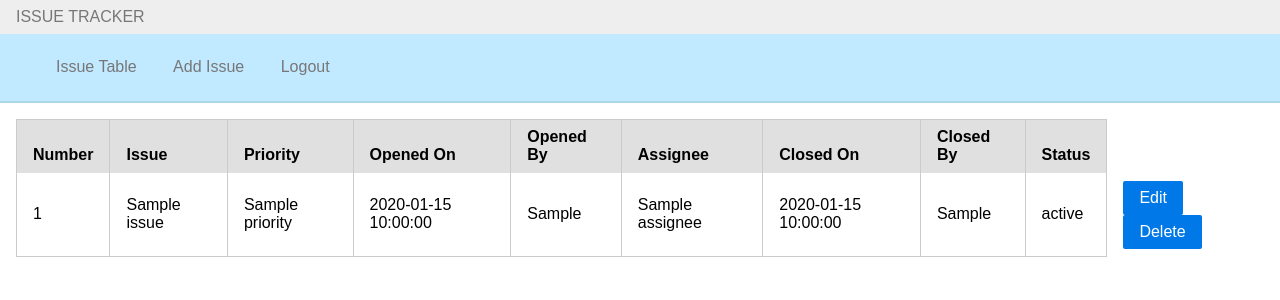
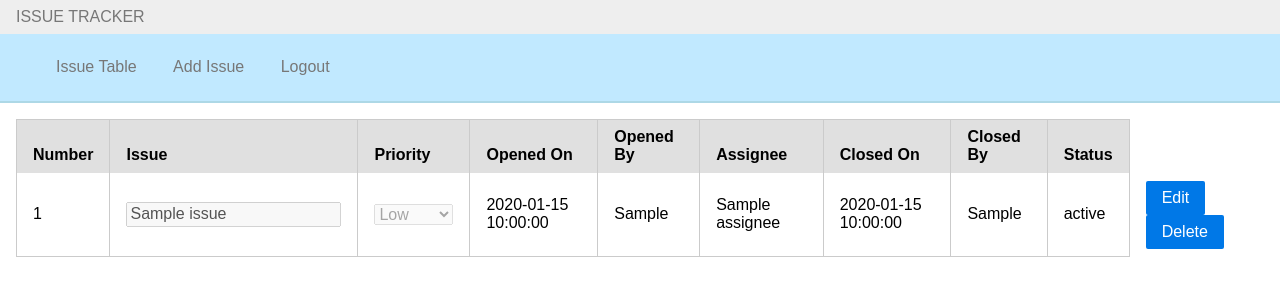
Before and after one commit to hobbs131/Issue_Tracker, a Flask app: template templates/issues.html in a window 1280 px wide. Shown: the top 300 px of the page. Run offline with Flask 2, Linux system fonts and the light colour scheme; the visitor is signed in with stand-in values (Sample User, id 1); the template is opened without the code that fills it: most values are stand-ins (such as "Sample title", 1, 10 or a date in 2020); some libraries are stand-ins or nearby versions.

Commit message:
testing edit4

```diff
--- a/templates/issues.html
+++ b/templates/issues.html
@@ -17,26 +17,32 @@
         </tr>
     </thead>
     <tbody>
+	<script>
+	function edit(id,row) {
+		console.log(id)
+		console.log(row)
+	}
+	</script>
+	{% set prio = ["Low","Medium","High","Urgent"] %}
    	{% for r in results %}
    		<tr>
    			<td> {{r.id}} </td>
-   			<td> {{r.issue}} </td>
-   			<td> {{r.priority}} </td>
+   			<td> <input class = "disabled" type = "text" value = "{{r.issue}}" disabled /> </td>
+   			<td> <select class = "disabled" disabled>
+			{% for p in prio %}
+				<option value = "{{p}}" {% if r.priority == p %}selected{% endif %}>{{p}}</option>
+			{% endfor %}
+			</select></td>
    			<td> {{r.opened_on}} </td>
    			<td> {{r.opened_by}} </td>
    			<td> {{r.assignee}} </td>
    			<td> {{r.closed_on}} </td>
    			<td> {{r.closed_by}} </td>
    			<td> {{r.status}} </td>
-        <td class = "buttons"><button class="pure-button pure-button-primary" onclick = "edit({{r.id}},this.parentElement)">Edit</button>
+        <td class = "buttons"><button class="pure-button pure-button-primary" onclick = "edit({{r.id}},this.parentElement.parentElement)">Edit</button>
         <button class="pure-button pure-button-primary">Delete</button></td>
    		</tr>
    	{% endfor %}
-	<script>
-	function edit(id,row){
-		console.log(id)
-		console.log(row)
-	}
-	</script>
+
     </tbody>
 {% endblock %}
```
